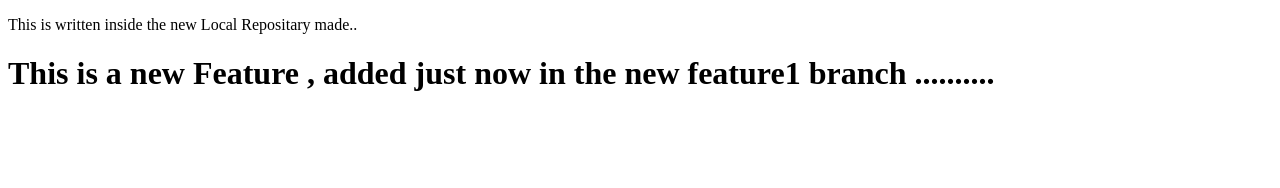
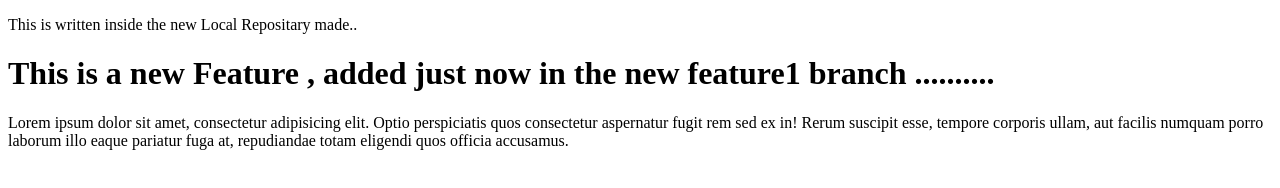
Before and after one commit to yashpreet47/localrepo, a plain HTML site: page index.html in a window 1280 px wide. Drawn offline with Linux system fonts and the light colour scheme.

Commit message:
paragraph added

```diff
--- a/index.html
+++ b/index.html
@@ -8,5 +8,6 @@
 <body>
     <p>This is written inside the new Local Repositary made..</p>
     <h1>This is a new Feature , added just now in the new feature1 branch ..........</h1>
+    <p>Lorem ipsum dolor sit amet, consectetur adipisicing elit. Optio perspiciatis quos consectetur aspernatur fugit rem sed ex in! Rerum suscipit esse, tempore corporis ullam, aut facilis numquam porro laborum illo eaque pariatur fuga at, repudiandae totam eligendi quos officia accusamus.</p>
 </body>
 </html>
```
